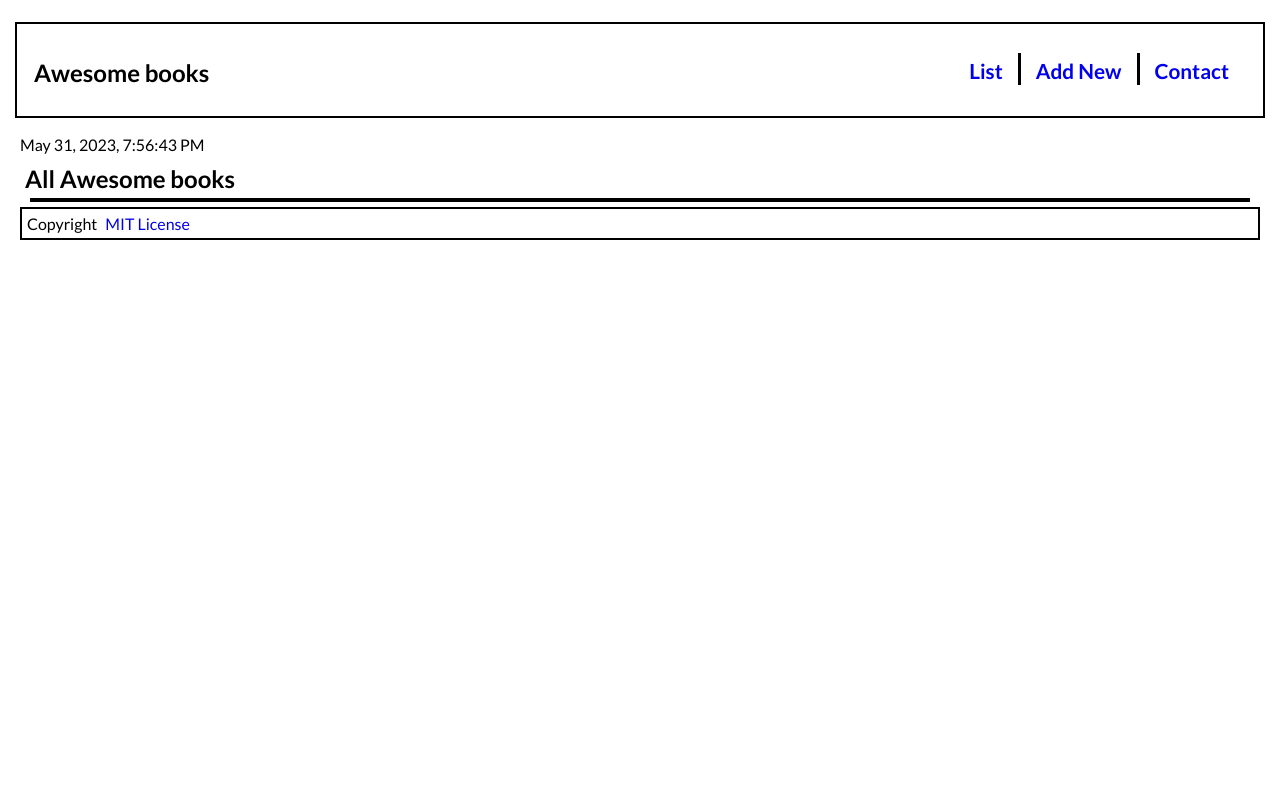
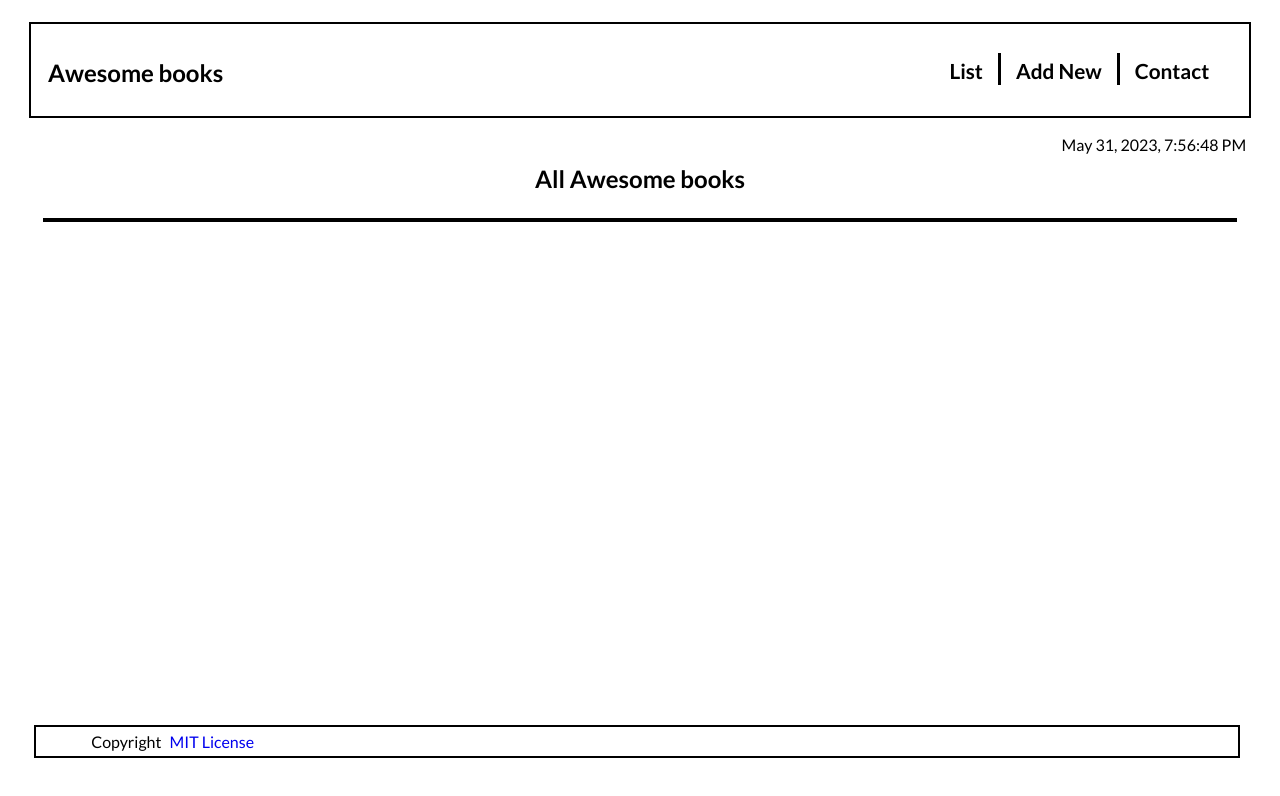
Before and after one commit to ClaudiaRojasSoto/Awesoem_Books, a website with bundled scripts: page index.html in a window 1280 px wide. Built offline with nearby package versions, Linux system fonts and the light colour scheme.

Commit message:
made dynamic date and some css changes

```diff
--- a/index.html
+++ b/index.html
@@ -22,7 +22,7 @@
               <li><a href="#contact-section" id="contact">Contact</a></li>
           </ul>
         </nav>
-        <p id="date">hello</p>
+        <p id="date"></p>
     </header>
     <main>
         <div id="div-list" class="list-section" >
@@ -47,7 +47,7 @@
            </div>
         </div>
         </form>
-    </section>
+        </section>
         <section class="list-section hidden" id="contact-section">
             <h2>Contact Information</h2>
             <p>If you have any question or just want to say "Hello!"?<br>You can reach out to us</p>
@@ -57,10 +57,12 @@
                 <li><a href="https://github.com/HFG43">Hernán Güemes</a></li>
             </ul>
         </section>
-        <footer class="copyright">
-         <p>Copyright <a href="./MIT.md">MIT License</a></p>
-        </footer>
     </main>
+    <footer >
+        <div class="copyright">
+            <p>Copyright <a href="./MIT.md">MIT License</a></p>
+        </div>
+    </footer>
 
     <script type="module" src="./js/script.js"></script>
 </body>
--- a/js/script.js
+++ b/js/script.js
@@ -38,10 +38,6 @@ class BookList {
     }
 
     showSection(sectionId) {
-        // event.preventDefault();
-        // this.bookList.classList.add("hidden");
-        // this.newButton.classList.add("hidden");
-        // this.listButton.classList.add("active");
         let sections = document.getElementsByClassName("list-section");
 
         for (let i = 0; i < sections.length; i++) {
@@ -52,14 +48,12 @@ class BookList {
                 content.classList.add("hidden");
             }
         }
-
-        //const sectionToShow = document.getElementById(sectionId);
-        //sectionToShow.classList.remove('hidden');
-        //sectionToShow.classList.add('active')
     }
 
     displayDate() {
         const dateElement = document.getElementById("date");
+
+        const updateTime = () => {
             let today = new Date();
             const options = {
                 month: "short",
@@ -72,6 +66,9 @@ class BookList {
             const format = today.toLocaleTimeString("en-US", options);
 
             dateElement.textContent = format;
+        };
+        updateTime();
+        setInterval(updateTime, 1000);
     }
 
     displayBooks() {
--- a/styles.css
+++ b/styles.css
@@ -11,14 +11,24 @@
   display: flex;
   justify-content: space-between;
   align-items: center;
+  flex-wrap: wrap;
 }
 
 .menu-list {
   display: flex;
-  margin-right: 12px;
+  margin-right: 1.5%;
+  margin-left: 1.5%;
   font-size: 1.3rem;
   font-weight: bold;
   list-style: none;
+}
+
+.menu-list li a {
+  color: #000;
+}
+
+.menu-list li a:hover {
+  color: rgb(80, 207, 253);
 }
 
 .line {
@@ -32,6 +42,8 @@
   display: flex;
   flex-direction: column;
   align-self: flex-end;
+  margin-left: 1.5%;
+  margin-right: 1.5%;
 }
 
 h1,
@@ -45,6 +57,9 @@ h3 {
   border: solid 2px black;
   display: flex;
   flex-direction: column;
+  margin-left: 1.5%;
+  margin-right:1.5%;
+
 }
 
 li {
@@ -118,4 +133,28 @@ button {
 
 .active {
   display: block;
+
 }
+
+#date {
+  text-align: right;
+}
+
+#div-list h2 {
+  text-align: center;
+  margin-bottom: 25px;
+}
+
+.copyright {
+  position:absolute;
+  top: 90%;
+  width: 90%;
+  margin-left: 1.5%;
+  margin-right: 1.5%;
+}
+
+@media (min-width: 768px){
+  .copyright {
+    padding-left: 50px;
+  }
+}
```
Lines whose indentation alone changed are shown as unchanged.
